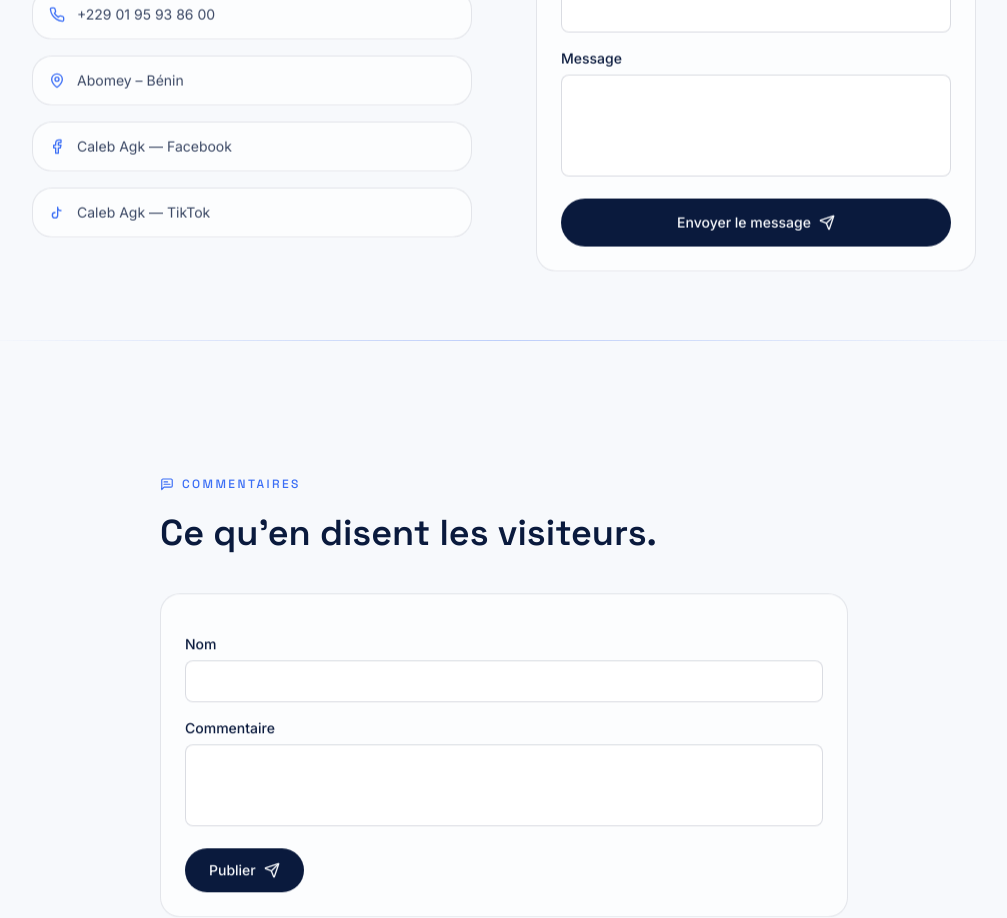
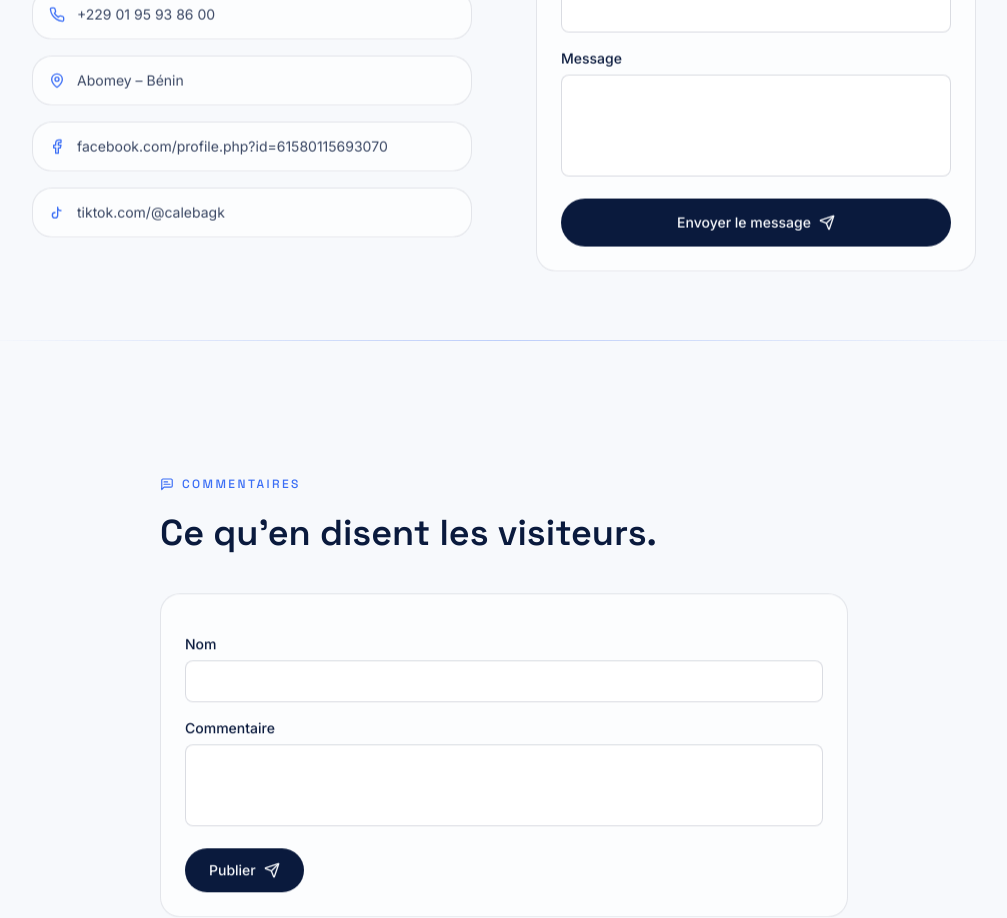
Before and after one commit to OlivierZANNOUAdjarra/caleb-creative-portfolio, a Next.js app: page / in a window 1280 px wide. Shown: the part 5860-6778 px from the top of the page, without its empty margins (136-1143 px from the left). Built offline with nearby package versions, Linux system fonts and the light colour scheme; no server answers; the database is empty.

Commit message:
Update ContactSection.tsx

```diff
--- a/components/ContactSection.tsx
+++ b/components/ContactSection.tsx
@@ -16,7 +16,7 @@ export default function ContactSection() {
     { icon: Mail, label: 'calebagbakou@gmail.com', href: 'mailto:calebagbakou@gmail.com' },
     { icon: Phone, label: '+229 01 48 13 53 95 (WhatsApp)', href: 'https://wa.me/2290148135395' },
     { icon: Phone, label: '+229 01 50 25 97 92', href: 'tel:+22901502597092' },
-    { icon: Phone, label: '+229 01 95 93 86 00', href: 'tel:+22901959386000' },
+    { icon: Phone, label: '+229 01 95 93 86 00', href: 'tel:+2290195938600' },
     { icon: MapPin, label: c.locationLabel, href: undefined },
   ];
 
@@ -57,25 +57,24 @@ export default function ContactSection() {
             );
           })}
 
-          {/* Ligne Facebook uniquement */}
+          {/* Facebook épuré avec ton vrai lien de profil */}
           <a
-            href="https://facebook.com"
+            href="https://www.facebook.com/profile.php?id=61580115693070"
             target="_blank"
             rel="noopener noreferrer"
             className="flex items-center gap-3 rounded-xl2 border border-ink/10 bg-white/60 px-4 py-3.5 text-sm text-ink/80 backdrop-blur-sm transition-colors hover:border-electric/30 hover:text-electric dark:border-white/10 dark:bg-white/5 dark:text-paper/80"
           >
             <Facebook className="h-4 w-4 shrink-0 text-electric" />
-            Caleb Agk — Facebook
+            facebook.com/profile.php?id=61580115693070
           </a>
 
-          {/* Ligne TikTok ajoutée à part, juste en dessous */}
+          {/* TikTok épuré avec ton vrai lien de profil */}
           <a
-            href="https://tiktok.com"
+            href="https://tiktok.com/@calebagk"
             target="_blank"
             rel="noopener noreferrer"
             className="flex items-center gap-3 rounded-xl2 border border-ink/10 bg-white/60 px-4 py-3.5 text-sm text-ink/80 backdrop-blur-sm transition-colors hover:border-electric/30 hover:text-electric dark:border-white/10 dark:bg-white/5 dark:text-paper/80"
           >
-            {/* SVG TikTok personnalisé pour correspondre parfaitement aux autres icônes Lucide */}
             <svg
               className="h-4 w-4 shrink-0 text-electric"
               viewBox="0 0 24 24"
@@ -87,7 +86,7 @@ export default function ContactSection() {
             >
               <path d="M9 12a4 4 0 1 0 4 4V4a5 5 0 0 0 5 5" />
             </svg>
-            Caleb Agk — TikTok
+            tiktok.com/@calebagk
           </a>
         </div>
 
```
